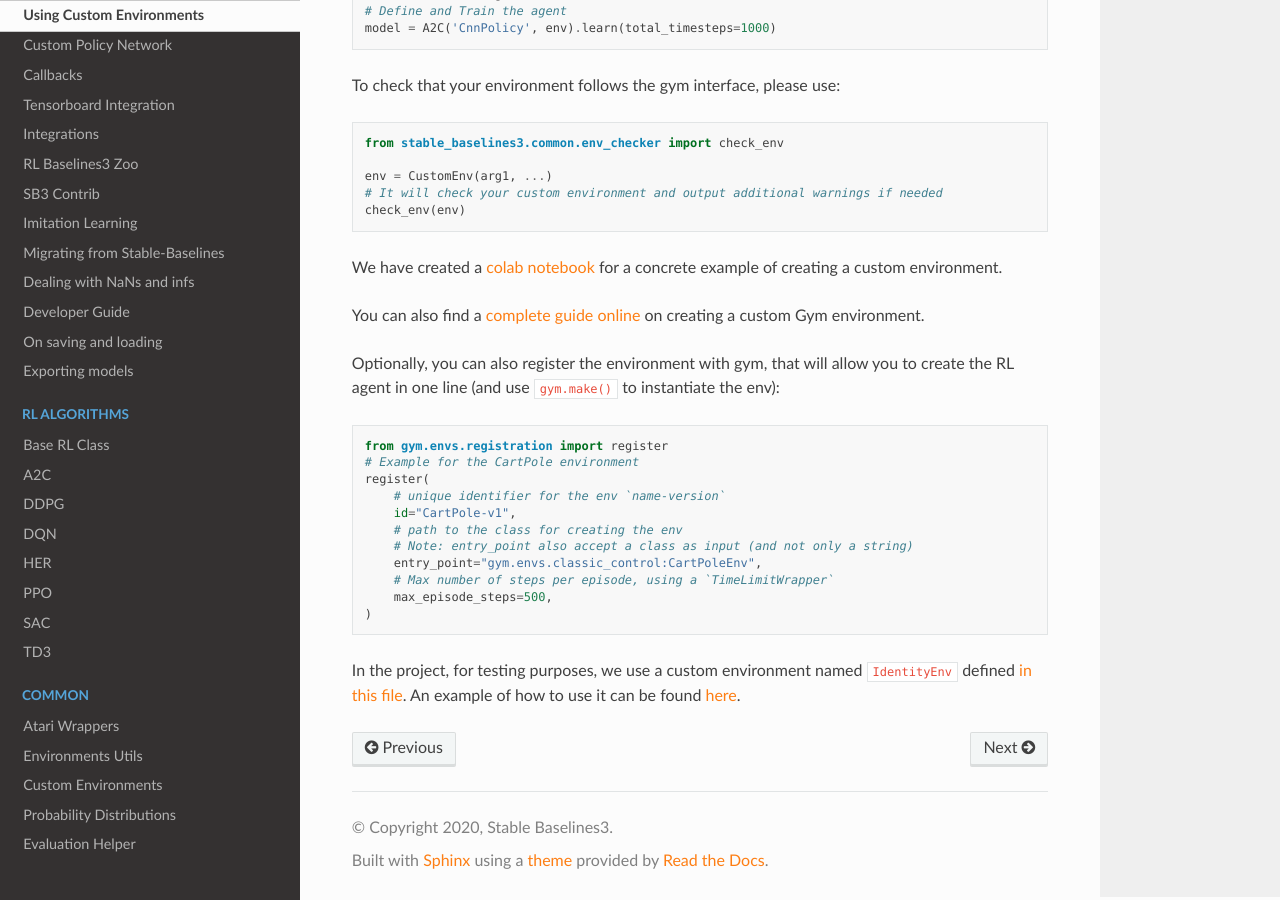
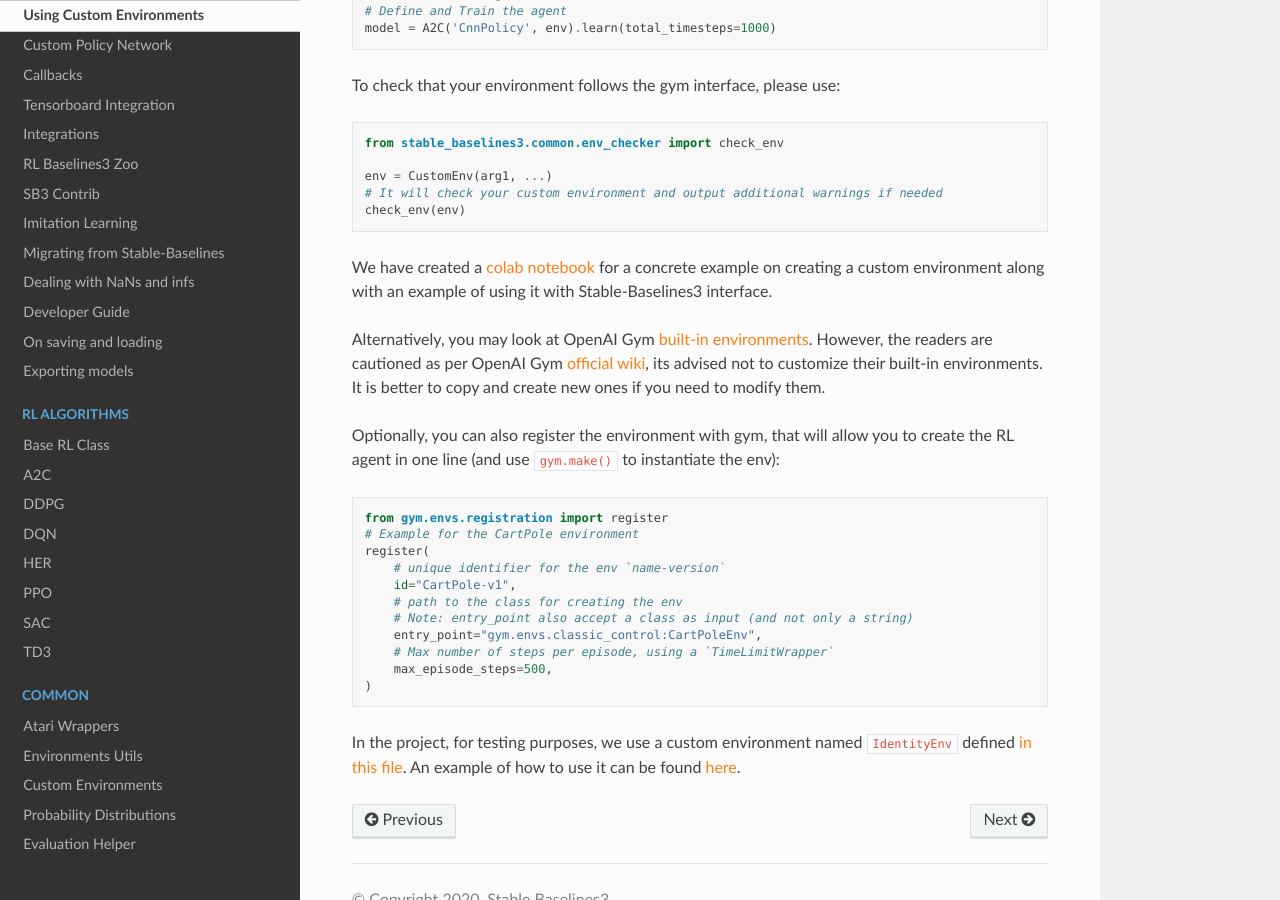
Before and after one commit to DLR-RM/stable-baselines3, a Sphinx documentation site: the page built from docs/guide/custom_env.rst, in a window 1280 px wide and 900 px high, scrolled down 1148 px. Built offline with Sphinx 7.4.7 and the Read the Docs theme 2.0.0, drawn with Linux system fonts in a browser that asks for light colours; some of the changed text lies outside the part shown.

Commit message:
Custom environment page modified. Following fixes are committed in response to issue#755. (#758)
* Page modified. Following fixes are committed in response to issue#755.

- fixed the broken url on creating custom gym environment. Also added appropriate advice by citing official OpenAi gym documents.
- SB3 text tweaked.

* modified page

- updated the in-line text hyperlinks to follow Sphinx restructured text format.

* modified page

- updated the in-line text hyperlinks to follow Sphinx restructured text format.
- updated text grammar

* Language

Co-authored-by: Anssi <kaneran21@hotmail.com>

```diff
--- a/docs/guide/custom_env.rst
+++ b/docs/guide/custom_env.rst
@@ -3,7 +3,7 @@
 Using Custom Environments
 ==========================
 
-To use the rl baselines with custom environments, they just need to follow the *gym* interface.
+To use the RL baselines with custom environments, they just need to follow the *gym* interface.
 That is to say, your environment must implement the following methods (and inherits from OpenAI Gym Class):
 
 
@@ -73,15 +73,11 @@ To check that your environment follows the gym interface, please use:
 
 
 
-We have created a `colab notebook <https://colab.research.google.com/github/araffin/rl-tutorial-jnrr19/blob/master/5_custom_gym_env.ipynb>`_ for
-a concrete example of creating a custom environment.
+We have created a `colab notebook <https://colab.research.google.com/github/araffin/rl-tutorial-jnrr19/blob/master/5_custom_gym_env.ipynb>`_ for a concrete example on creating a custom environment along with an example of using it with Stable-Baselines3 interface.
 
-You can also find a `complete guide online <https://github.com/openai/gym/blob/master/docs/creating_environments.md>`_
-on creating a custom Gym environment.
+Alternatively, you may look at OpenAI Gym `built-in environments <https://gym.openai.com/docs/#available-environments>`_. However, the readers are cautioned as per OpenAI Gym `official wiki <https://github.com/openai/gym/wiki/FAQ>`_, its advised not to customize their built-in environments. It is better to copy and create new ones if you need to modify them.
 
-
-Optionally, you can also register the environment with gym,
-that will allow you to create the RL agent in one line (and use ``gym.make()`` to instantiate the env):
+Optionally, you can also register the environment with gym, that will allow you to create the RL agent in one line (and use ``gym.make()`` to instantiate the env):
 
 .. code-block:: python
 
```
